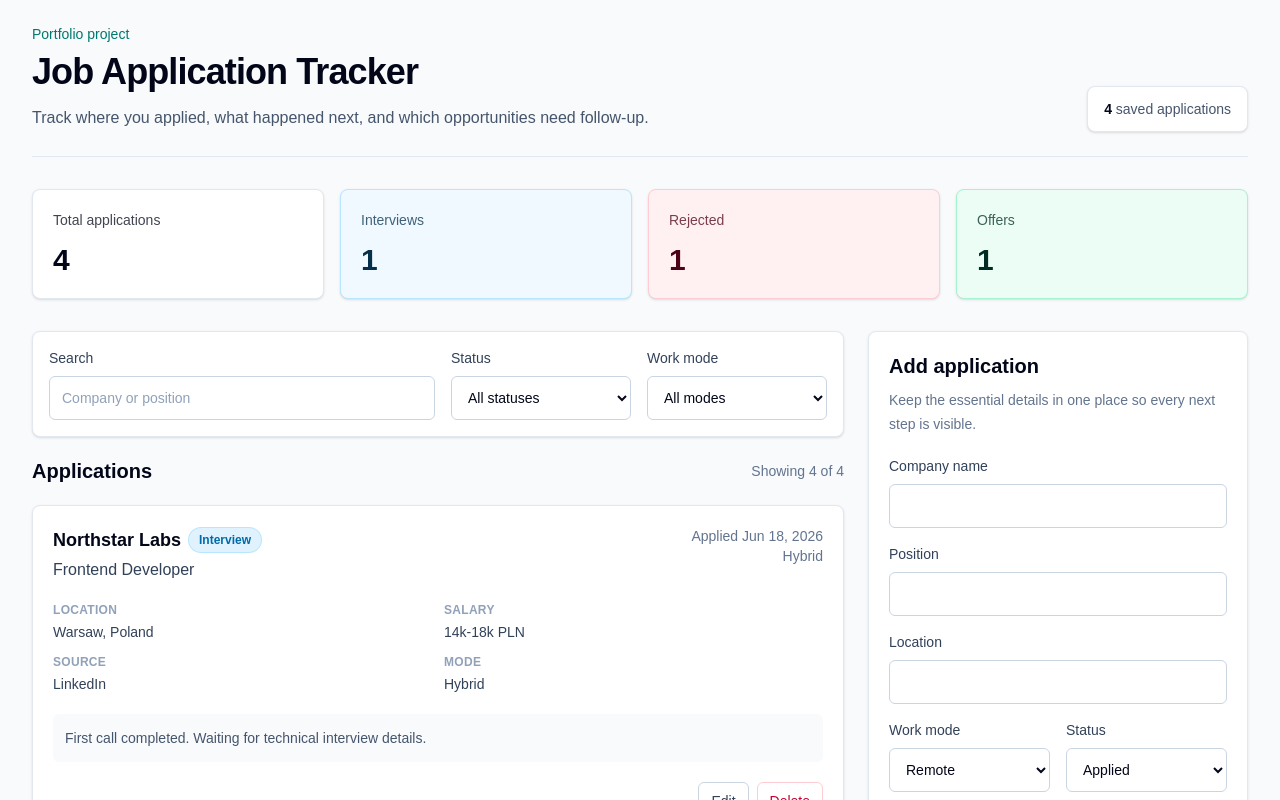
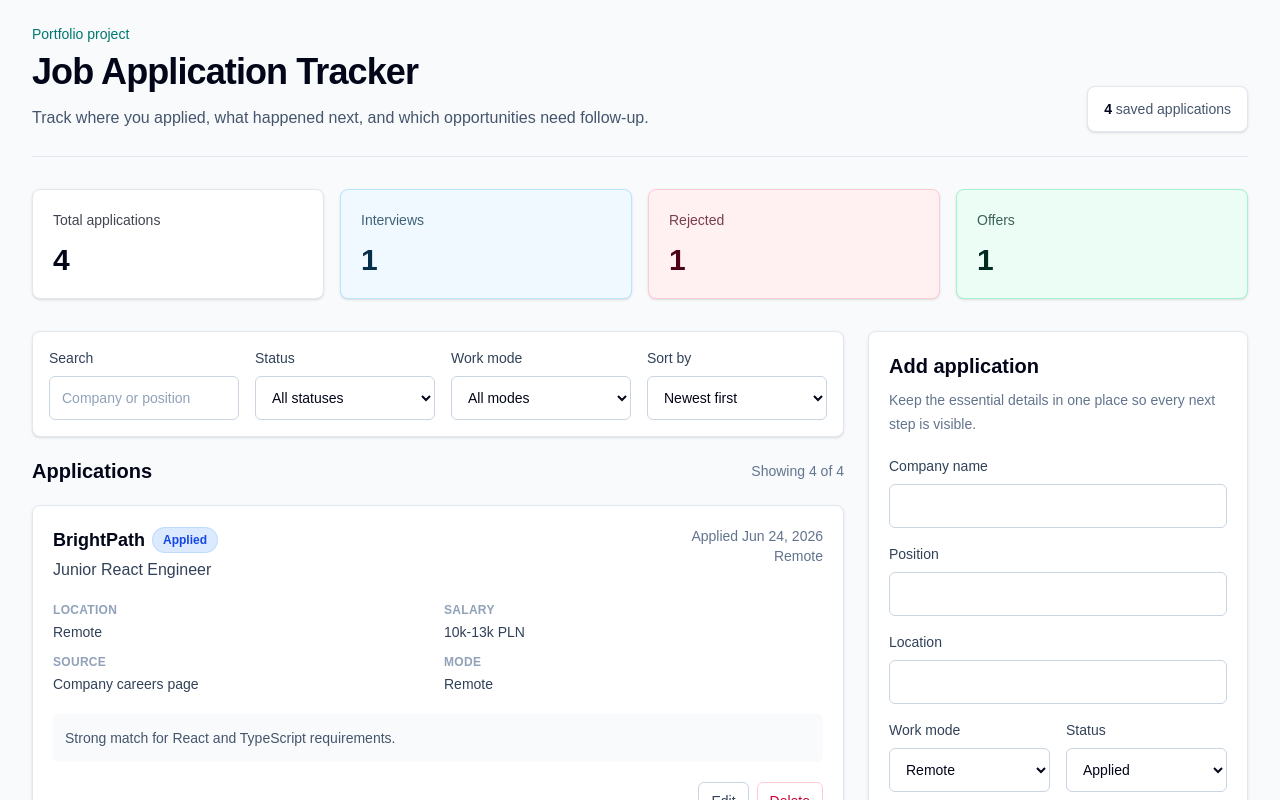
Before and after one commit to Jasiuu2605/job-application-tracker, a Next.js app: page / in a window 1280 px wide. Shown: the top 800 px of the page. Built offline with nearby package versions, Linux system fonts and the light colour scheme.

Commit message:
Add application sorting controls

```diff
--- a/app/page.tsx
+++ b/app/page.tsx
@@ -17,6 +17,12 @@ import { loadApplications, saveApplications } from '@/src/utils/localStorage';
 
 type StatusFilter = ApplicationStatus | 'all';
 type WorkModeFilter = WorkMode | 'all';
+type SortOption =
+  | 'newest'
+  | 'oldest'
+  | 'company-asc'
+  | 'company-desc'
+  | 'status';
 
 export default function Home() {
   const [applications, setApplications] =
@@ -28,6 +34,7 @@ export default function Home() {
   const [workModeFilter, setWorkModeFilter] = useState<WorkModeFilter>('all');
   const [searchQuery, setSearchQuery] = useState('');
   const [hasLoadedStorage, setHasLoadedStorage] = useState(false);
+  const [sortOption, setSortOption] = useState<SortOption>('newest');
 
   useEffect(() => {
     const timeoutId = window.setTimeout(() => {
@@ -47,7 +54,7 @@ export default function Home() {
   const filteredApplications = useMemo(() => {
     const normalizedSearch = searchQuery.trim().toLowerCase();
 
-    return applications.filter((application) => {
+    const filtered = applications.filter((application) => {
       const matchesStatus =
         statusFilter === 'all' || application.status === statusFilter;
       const matchesWorkMode =
@@ -59,7 +66,37 @@ export default function Home() {
 
       return matchesStatus && matchesWorkMode && matchesSearch;
     });
-  }, [applications, searchQuery, statusFilter, workModeFilter]);
+
+    return [...filtered].sort((firstApplication, secondApplication) => {
+      if (sortOption === 'newest') {
+        return (
+          new Date(secondApplication.appliedAt).getTime() -
+          new Date(firstApplication.appliedAt).getTime()
+        );
+      }
+
+      if (sortOption === 'oldest') {
+        return (
+          new Date(firstApplication.appliedAt).getTime() -
+          new Date(secondApplication.appliedAt).getTime()
+        );
+      }
+
+      if (sortOption === 'company-asc') {
+        return firstApplication.company.localeCompare(
+          secondApplication.company,
+        );
+      }
+
+      if (sortOption === 'company-desc') {
+        return secondApplication.company.localeCompare(
+          firstApplication.company,
+        );
+      }
+
+      return firstApplication.status.localeCompare(secondApplication.status);
+    });
+  }, [applications, searchQuery, sortOption, statusFilter, workModeFilter]);
 
   const stats = useMemo(
     () => calculateApplicationStats(applications),
@@ -133,9 +170,11 @@ export default function Home() {
               searchQuery={searchQuery}
               statusFilter={statusFilter}
               workModeFilter={workModeFilter}
+              sortOption={sortOption}
               onSearchChange={setSearchQuery}
               onStatusChange={setStatusFilter}
               onWorkModeChange={setWorkModeFilter}
+              onSortChange={setSortOption}
             />
 
             <div className='flex items-center justify-between gap-4'>
--- a/src/components/Filters.tsx
+++ b/src/components/Filters.tsx
@@ -5,10 +5,16 @@ import {
   workModes,
   type ApplicationStatus,
   type WorkMode,
-} from "@/src/types/application";
+} from '@/src/types/application';
 
-type StatusFilter = ApplicationStatus | "all";
-type WorkModeFilter = WorkMode | "all";
+type StatusFilter = ApplicationStatus | 'all';
+type WorkModeFilter = WorkMode | 'all';
+type SortOption =
+  | 'newest'
+  | 'oldest'
+  | 'company-asc'
+  | 'company-desc'
+  | 'status';
 
 type FiltersProps = {
   searchQuery: string;
@@ -17,6 +23,8 @@ type FiltersProps = {
   onSearchChange: (value: string) => void;
   onStatusChange: (value: StatusFilter) => void;
   onWorkModeChange: (value: WorkModeFilter) => void;
+  sortOption: SortOption;
+  onSortChange: (value: SortOption) => void;
 };
 
 export function Filters({
@@ -26,29 +34,33 @@ export function Filters({
   onSearchChange,
   onStatusChange,
   onWorkModeChange,
+  sortOption,
+  onSortChange,
 }: FiltersProps) {
   return (
-    <section className="rounded-lg border border-slate-200 bg-white p-4 shadow-sm">
-      <div className="grid gap-4 md:grid-cols-[minmax(0,1fr)_180px_180px]">
-        <label className="flex flex-col gap-2 text-sm font-medium text-slate-700">
+    <section className='rounded-lg border border-slate-200 bg-white p-4 shadow-sm'>
+      <div className='grid gap-4 md:grid-cols-[minmax(0,1fr)_180px_180px_180px]'>
+        <label className='flex flex-col gap-2 text-sm font-medium text-slate-700'>
           Search
           <input
-            type="search"
+            type='search'
             value={searchQuery}
             onChange={(event) => onSearchChange(event.target.value)}
-            placeholder="Company or position"
-            className="h-11 rounded-md border border-slate-300 bg-white px-3 text-sm text-slate-950 outline-none transition placeholder:text-slate-400 focus:border-teal-600 focus:ring-2 focus:ring-teal-100"
+            placeholder='Company or position'
+            className='h-11 rounded-md border border-slate-300 bg-white px-3 text-sm text-slate-950 outline-none transition placeholder:text-slate-400 focus:border-teal-600 focus:ring-2 focus:ring-teal-100'
           />
         </label>
 
-        <label className="flex flex-col gap-2 text-sm font-medium text-slate-700">
+        <label className='flex flex-col gap-2 text-sm font-medium text-slate-700'>
           Status
           <select
             value={statusFilter}
-            onChange={(event) => onStatusChange(event.target.value as StatusFilter)}
-            className="h-11 rounded-md border border-slate-300 bg-white px-3 text-sm text-slate-950 outline-none transition focus:border-teal-600 focus:ring-2 focus:ring-teal-100"
+            onChange={(event) =>
+              onStatusChange(event.target.value as StatusFilter)
+            }
+            className='h-11 rounded-md border border-slate-300 bg-white px-3 text-sm text-slate-950 outline-none transition focus:border-teal-600 focus:ring-2 focus:ring-teal-100'
           >
-            <option value="all">All statuses</option>
+            <option value='all'>All statuses</option>
             {applicationStatuses.map((status) => (
               <option key={status} value={status}>
                 {statusLabels[status]}
@@ -57,14 +69,16 @@ export function Filters({
           </select>
         </label>
 
-        <label className="flex flex-col gap-2 text-sm font-medium text-slate-700">
+        <label className='flex flex-col gap-2 text-sm font-medium text-slate-700'>
           Work mode
           <select
             value={workModeFilter}
-            onChange={(event) => onWorkModeChange(event.target.value as WorkModeFilter)}
-            className="h-11 rounded-md border border-slate-300 bg-white px-3 text-sm text-slate-950 outline-none transition focus:border-teal-600 focus:ring-2 focus:ring-teal-100"
+            onChange={(event) =>
+              onWorkModeChange(event.target.value as WorkModeFilter)
+            }
+            className='h-11 rounded-md border border-slate-300 bg-white px-3 text-sm text-slate-950 outline-none transition focus:border-teal-600 focus:ring-2 focus:ring-teal-100'
           >
-            <option value="all">All modes</option>
+            <option value='all'>All modes</option>
             {workModes.map((mode) => (
               <option key={mode} value={mode}>
                 {workModeLabels[mode]}
@@ -72,6 +86,20 @@ export function Filters({
             ))}
           </select>
         </label>
+        <label className='flex flex-col gap-2 text-sm font-medium text-slate-700'>
+          Sort by
+          <select
+            value={sortOption}
+            onChange={(event) => onSortChange(event.target.value as SortOption)}
+            className='h-11 rounded-md border border-slate-300 bg-white px-3 text-sm text-slate-950 outline-none transition focus:border-teal-600 focus:ring-2 focus:ring-teal-100'
+          >
+            <option value='newest'>Newest first</option>
+            <option value='oldest'>Oldest first</option>
+            <option value='company-asc'>Company A-Z</option>
+            <option value='company-desc'>Company Z-A</option>
+            <option value='status'>Status</option>
+          </select>
+        </label>
       </div>
     </section>
   );
```
